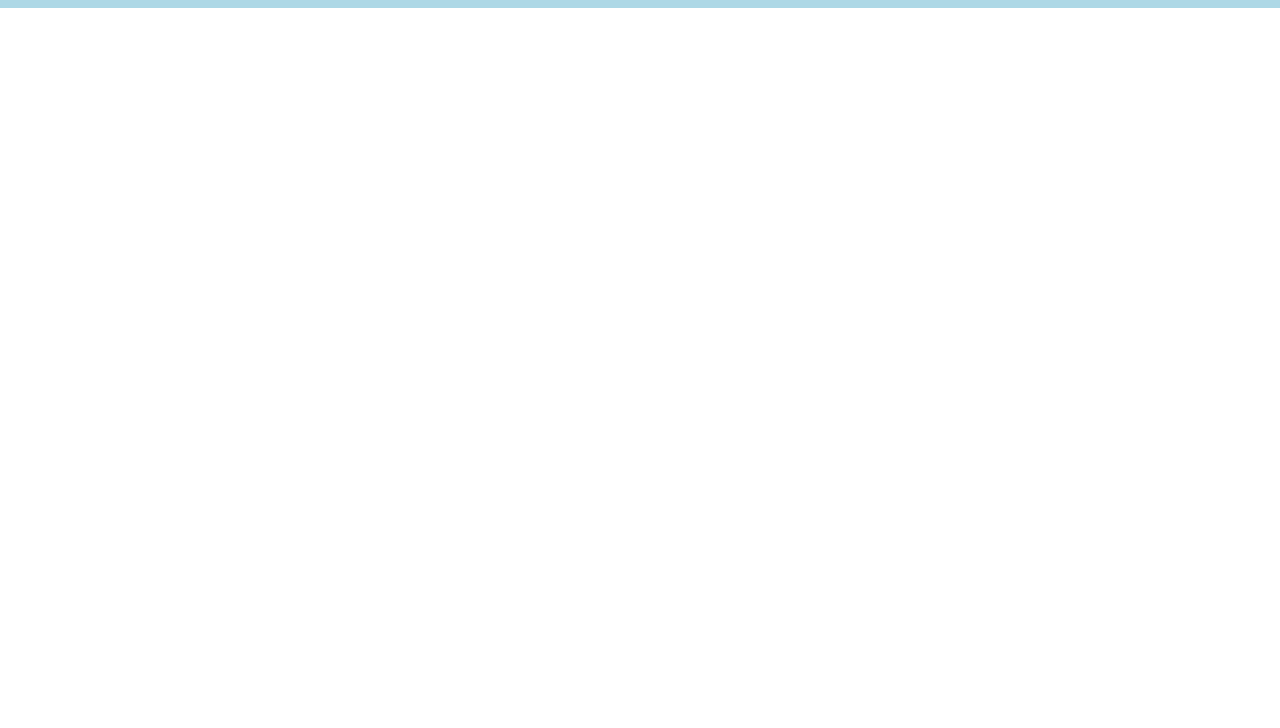
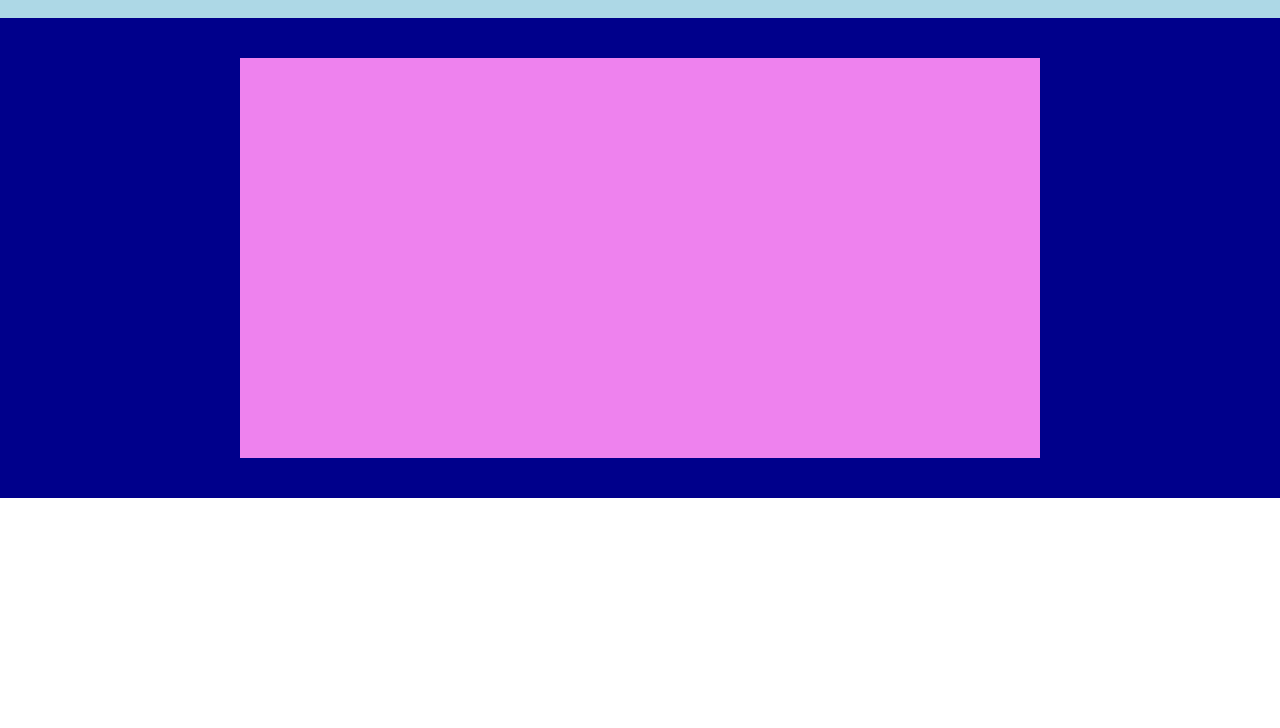
Before and after one commit to TALEX1995/htmlcss-struttura-discord, a plain HTML site: page index.html in a window 1280 px wide. Shown: the part 72-800 px from the top of the page. Drawn offline with Linux system fonts and the light colour scheme.

Commit message:
Added First Section

```diff
--- a/css/style.css
+++ b/css/style.css
@@ -4,6 +4,14 @@
     margin: 0;
     padding: 0;
     box-sizing: border-box;
+}
+
+
+/* Properties */
+
+:root {
+    --color-blue: #1e90ff;
+    --color-pink: #ffc0cb;
 }
 
 /* Utilities */
@@ -47,6 +55,7 @@ header {
 .header-container {
     min-height: 80px;
     background-color: #add8e6;
+    padding: 20px 0;
 }
 
 #logo {
@@ -66,3 +75,17 @@ header {
 ul {
     justify-content: center;
 }
+
+/* Main */
+
+.first-section {
+    height: 400px;
+    background-color: #ee82ee;
+    width: 800px;
+    margin: 0 auto;
+}
+
+.bkg-first-section {
+    background-color: #00008b;
+    padding: 40px 0px;
+}
--- a/index.html
+++ b/index.html
@@ -26,5 +26,25 @@
             </div>
         </header>
     </div>
+    <main>
+        <div class="bkg-first-section">
+            <section class="first-section">
+            </section>
+        </div>
+
+        <div class="bkg-second-section">
+            <section class="second-section flex">
+                <div></div>
+                <div></div>
+            </section>
+        </div>
+
+
+
+
+
+
+
+    </main>
 </body>
 </html>
```
